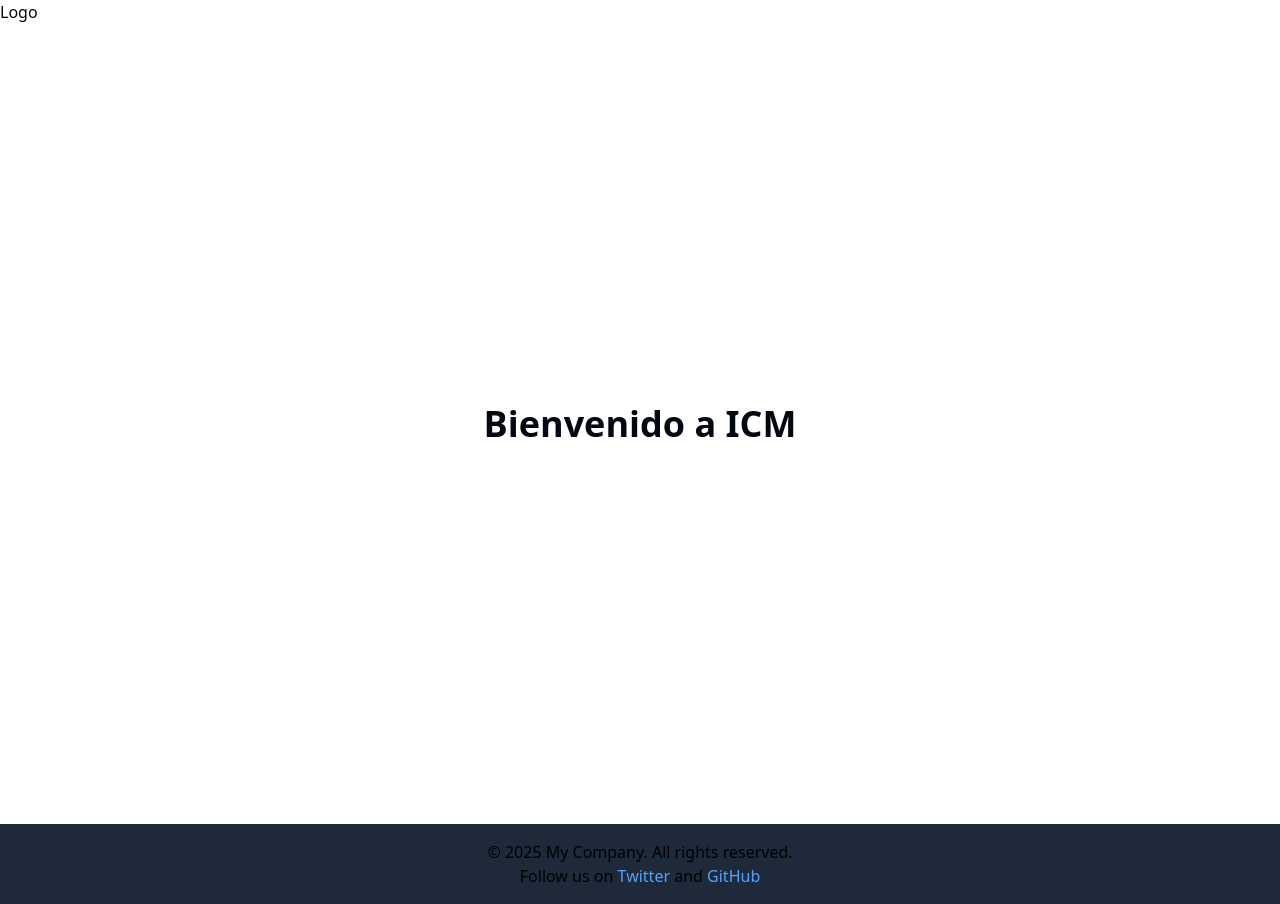
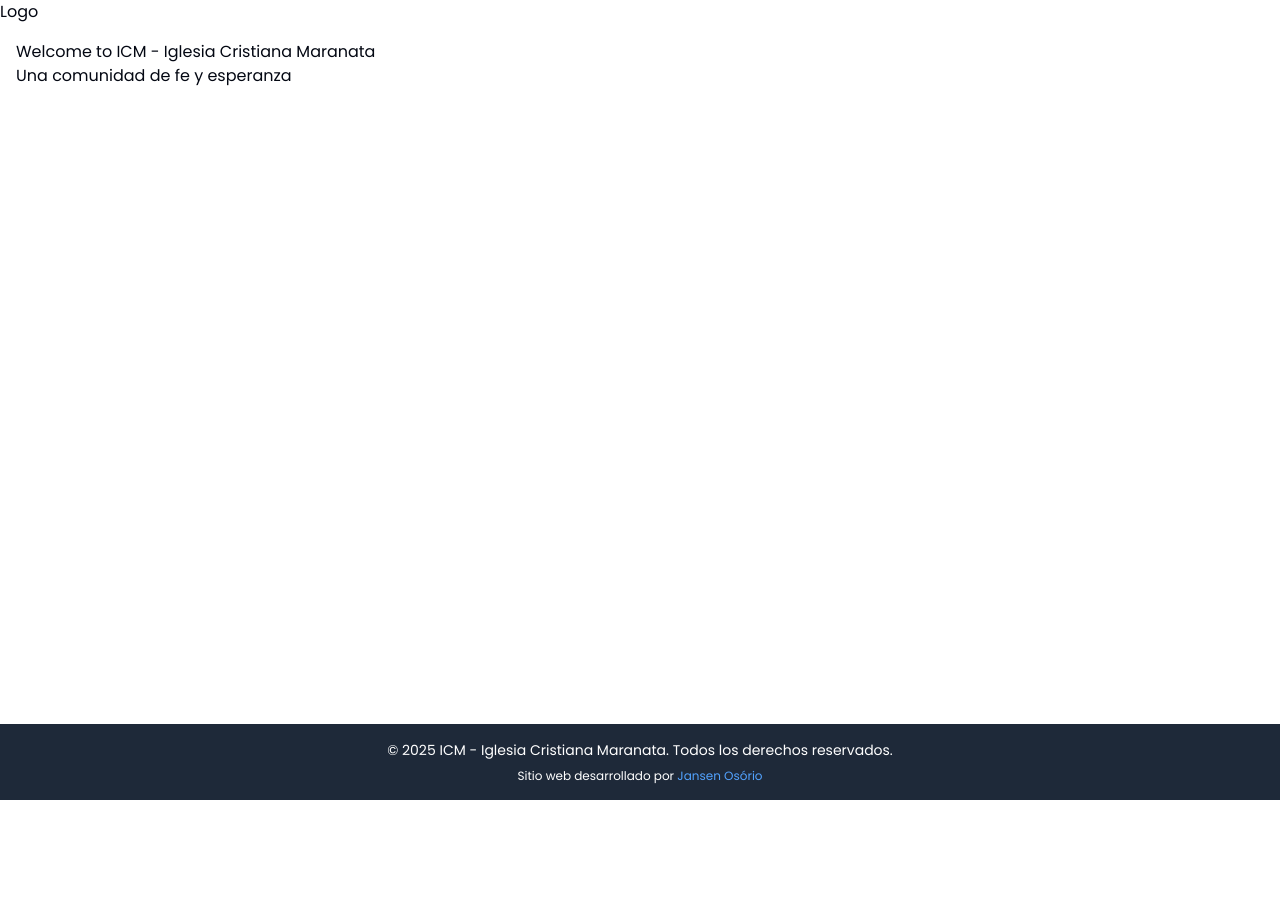
Before and after one commit to jansenosorio/site-icm-america-latina, a Next.js app: page / in a window 1280 px wide. After the commit the page ends 800 px from the top, so only its background shows below. Built offline with nearby package versions, Linux system fonts and the light colour scheme.

Commit message:
Set enviorments variables

```diff
--- a/app/globals.css
+++ b/app/globals.css
@@ -120,3 +120,7 @@
     @apply bg-background text-foreground;
   }
 }
+
+@theme {
+  --font-poppins: "Poppins", sans-serif;
+}
--- a/app/layout.tsx
+++ b/app/layout.tsx
@@ -1,16 +1,11 @@
 import type { Metadata } from "next";
-import { Geist, Geist_Mono } from "next/font/google";
+import { Poppins } from "next/font/google";
+import Layout from "@/components/layout/Layout";
 import "./globals.css";
-import { HeaderComponent } from "@/components/header";
-import { Footer } from "@/components/footer";
 
-const geistSans = Geist({
-  variable: "--font-geist-sans",
-  subsets: ["latin"],
-});
-
-const geistMono = Geist_Mono({
-  variable: "--font-geist-mono",
+const poppins = Poppins({
+  weight: ["100", "200", "300", "400", "500", "600", "700", "800", "900"],
+  variable: "--font-poppins",
   subsets: ["latin"],
 });
 
@@ -26,12 +21,8 @@ export default function RootLayout({
 }>) {
   return (
     <html lang="en">
-      <body
-        className={`${geistSans.variable} ${geistMono.variable} antialiased`}
-      >
-        <HeaderComponent />
-        {children}
-        <Footer />
+      <body className={`${poppins.className} antialiased`}>
+        <Layout>{children}</Layout>
       </body>
     </html>
   );
--- a/app/page.tsx
+++ b/app/page.tsx
@@ -1,7 +1,9 @@
 export default function HomePage() {
   return (
-    <div className="flex h-screen items-center justify-center">
-      <h1 className="text-4xl font-bold">Bienvenido a ICM</h1>
-    </div>
+    <main className="container mx-auto p-4">
+      <h1>Welcome to ICM - Iglesia Cristiana Maranata</h1>
+      <p>Una comunidad de fe y esperanza</p>
+      {/* Add more content or components as needed */}
+    </main>
   );
 }
--- a/components/footer/Footer.tsx
+++ b/components/footer/Footer.tsx
@@ -1,24 +1,18 @@
 export const Footer = () => {
   return (
-    <footer className="bg-gray-800 text-black py-4">
+    <footer className="bg-gray-800 text-white py-4">
       <div className="container mx-auto text-center">
-        <p>
-          &copy; {new Date().getFullYear()} My Company. All rights reserved.
+        <p className="text-sm">
+          &copy; {new Date().getFullYear()} ICM - Iglesia Cristiana Maranata.
+          Todos los derechos reservados.
         </p>
-        <p>
-          Follow us on{" "}
+        <p className="text-xs mt-2">
+          Sitio web desarrollado por{" "}
           <a
-            href="https://twitter.com"
+            href="https://github.com/jansenosorio"
             className="text-blue-400 hover:underline"
           >
-            Twitter
-          </a>{" "}
-          and{" "}
-          <a
-            href="https://github.com"
-            className="text-blue-400 hover:underline"
-          >
-            GitHub
+            Jansen Osório
           </a>
         </p>
       </div>
--- a/components/header/Header.tsx
+++ b/components/header/Header.tsx
@@ -1,3 +1,3 @@
-export const HeaderComponent = () => {
+export const Header = () => {
   return <header>Logo</header>;
 };
--- /dev/null
+++ b/components/layout/Layout.tsx
@@ -0,0 +1,15 @@
+import clsx from "clsx";
+import { Footer } from "../footer";
+import { Header } from "../header";
+
+type LayoutProps = { children: React.ReactNode };
+
+export default function Layout({ children }: LayoutProps) {
+  return (
+    <div className={clsx("flex flex-col min-h-screen")}>
+      <Header />
+      <main className="flex-grow">{children}</main>
+      <Footer />
+    </div>
+  );
+}
--- /dev/null
+++ b/components/layout/index.ts
@@ -0,0 +1 @@
+export * from "./Layout";
```
